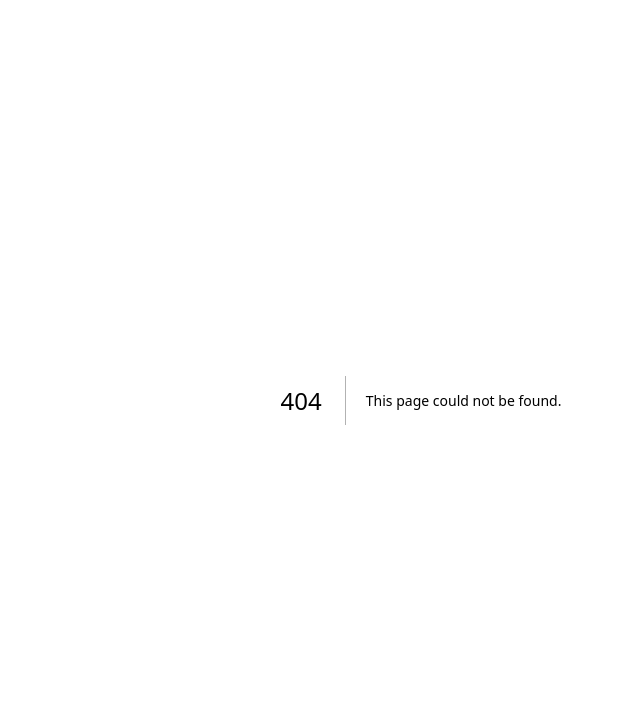
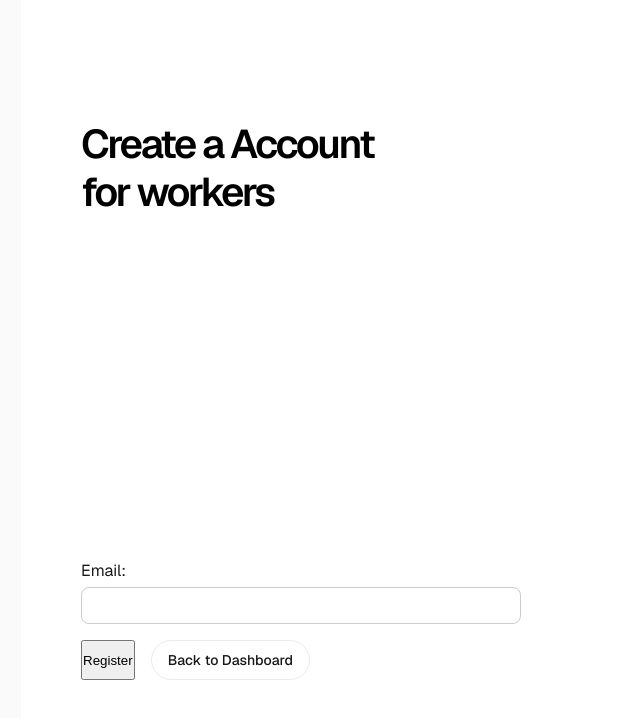
Before and after one commit to 23046025-NgYiLee/C300_Project_Team31, a Next.js app in the folder frontend/: page /UserRegister in a window 1280 px wide. Before the commit this address had no page. Shown: the top 718 px of the page, without its empty margins (219-859 px from the left). Built offline with nearby package versions, Linux system fonts and the light colour scheme.

Commit message:
Admin page for registering users

```diff
--- a/frontend/app/AdminDashboard/page.js
+++ b/frontend/app/AdminDashboard/page.js
@@ -1,6 +1,8 @@
 "use client";
 import React, { useState, useEffect } from "react";
 import styles from "./dashboard.module.css";
+import Link from "next/link";
+
 
 export default function Dashboard() {
   const [totalItems, setTotalItems] = useState(0);
@@ -22,8 +24,12 @@ export default function Dashboard() {
   return (
     <div className={styles.dashboard}>
       <header className={styles.header}>
+          <Link href="/UserRegister" className={styles.register}>
+            Send register forms
+          </Link>
         <h1>Admin Dashboard</h1>
         <a href="/" className={styles.logout}>Logout</a>
+
 
       </header>
 
--- /dev/null
+++ b/frontend/app/UserRegister/page.js
@@ -0,0 +1,110 @@
+'use client'
+import { useRef, useState } from 'react'
+import styles from "../page.module.css"
+import emailjs from '@emailjs/browser'
+
+export default function Register() {
+  const [email, setEmail] = useState('')
+  const [errors, setErrors] = useState([])
+  const [messages, setMessages] = useState([])
+  const form = useRef()
+
+  // ✅ Function to generate a random password
+  const generatePassword = (length = 10) => {
+    const chars = 'ABCDEFGHIJKLMNOPQRSTUVWXYZabcdefghijklmnopqrstuvwxyz0123456789!@#$%^&*'
+    let password = ''
+    for (let i = 0; i < length; i++) {
+      password += chars.charAt(Math.floor(Math.random() * chars.length))
+    }
+    return password
+  }
+
+  const handleSubmit = async (e) => {
+    e.preventDefault()
+    setErrors([])
+    setMessages([])
+
+    // ✅ Generate random password automatically
+    const randomPassword = generatePassword()
+
+    // ✅ Append the generated password to the form data before sending
+    form.current.password.value = randomPassword
+
+    // ✅ Send email via EmailJS
+    emailjs.sendForm(
+      'service_75pbn7g',       // Your EmailJS service ID
+      'template_e3gf5gt',      // Your EmailJS template ID
+      form.current,            // The form reference
+      'Wlqwf2LE5qFmZzMTR'      // Your EmailJS public key
+    ).then(
+      (result) => {
+        console.log(result.text)
+        setMessages([`Registration successful! Password has been emailed to ${email}.`])
+        form.current.reset()
+      },
+      (error) => {
+        console.error(error.text)
+        setErrors(['Registration failed! Please try again.'])
+      }
+    )
+  }
+
+  return (
+    <div className={styles.page}>
+      <main className={styles.main}>
+        <div className={styles.intro}>
+          <h1>Create a Account for workers</h1>
+        </div>
+
+        {/* Alerts */}
+        {errors.length > 0 && (
+          <div style={{ color: 'red', marginBottom: '16px' }}>
+            {errors.map((error, i) => <p key={i}>{error}</p>)}
+          </div>
+        )}
+        {messages.length > 0 && (
+          <div style={{ color: 'green', marginBottom: '16px' }}>
+            {messages.map((msg, i) => <p key={i}>{msg}</p>)}
+          </div>
+        )}
+
+        {/* Registration Form */}
+        <form ref={form} onSubmit={handleSubmit} style={{ width: '100%', maxWidth: '440px' }}>
+          <div style={{ marginBottom: '16px' }}>
+            <label>Email:</label>
+            <input
+              type="email"
+              name="email" // Must match your EmailJS template variable
+              value={email}
+              onChange={(e) => setEmail(e.target.value)}
+              required
+              style={{
+                width: '100%',
+                padding: '10px',
+                borderRadius: '8px',
+                border: '1px solid #ccc',
+                marginTop: '6px',
+              }}
+            />
+          </div>
+
+          {/* Hidden input for generated password */}
+          <input type="hidden" name="password" />
+
+          <div className={styles.ctas}>
+            <button
+              type="submit"
+              className={`${styles.primary} ${styles.ctaButton}`}
+            >
+              Register
+            </button>
+
+            <a href="/AdminDashboard" className={styles.secondary}>
+              Back to Dashboard
+            </a>
+          </div>
+        </form>
+      </main>
+    </div>
+  )
+}
```
Also changed, not shown: frontend/app/AdminDashboard/dashboard.module.css (+10 -1 lines).
